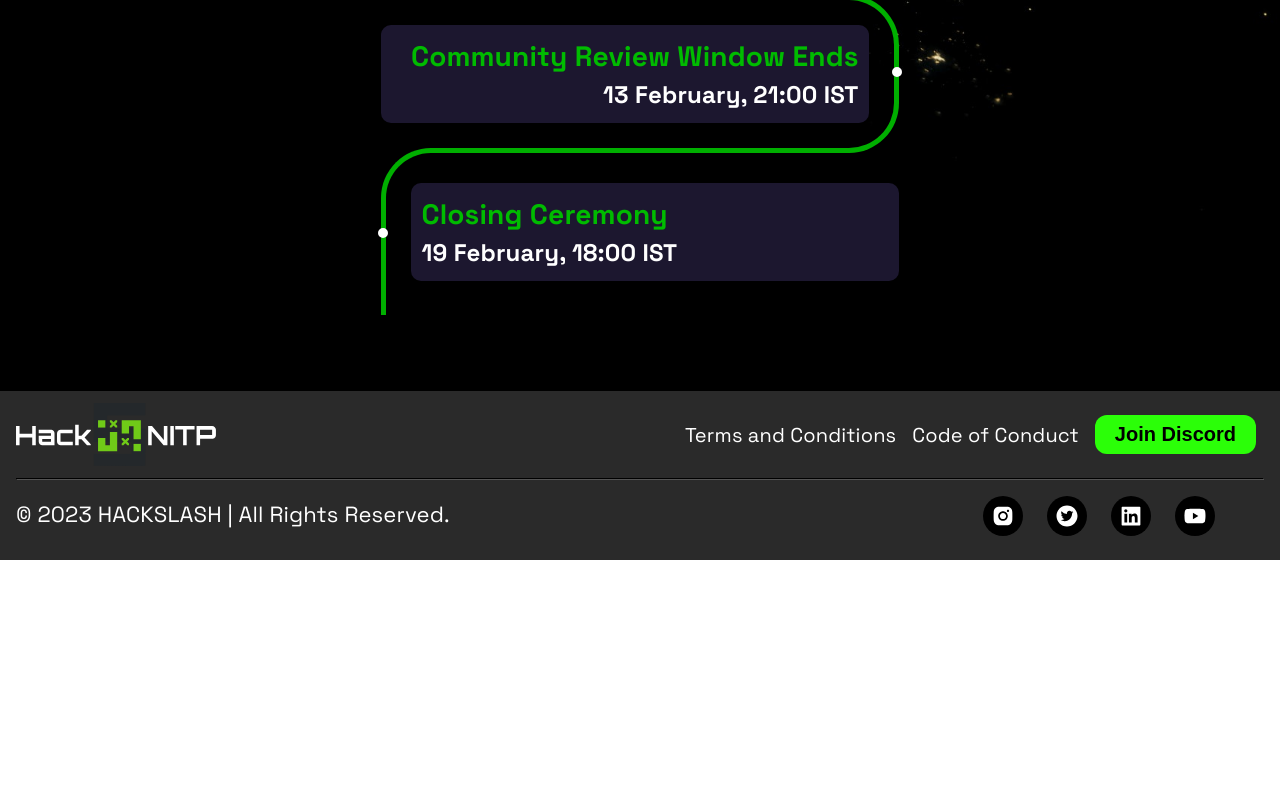
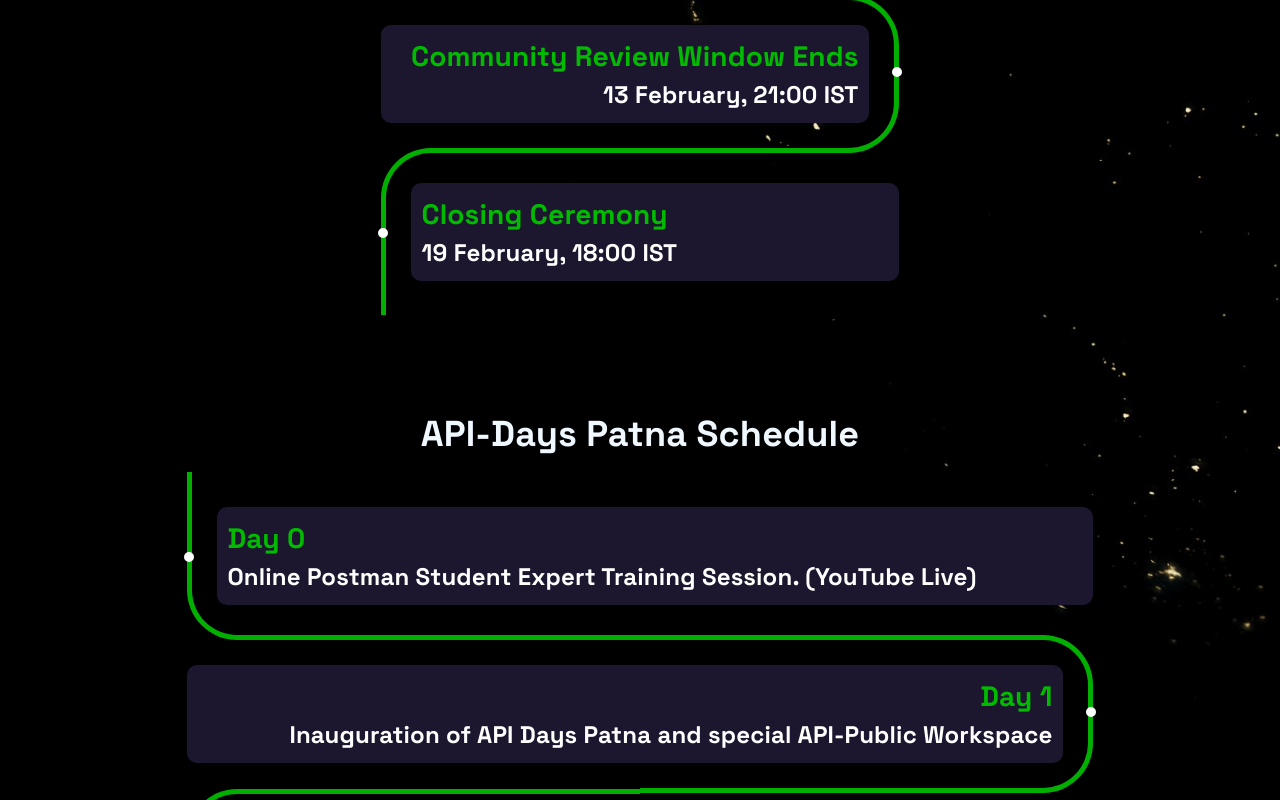
Before and after one commit to HackSlashNITP/hacknitp5.0, a Next.js app: page /timeline in a window 1280 px wide. Shown: the part 2000-2800 px from the top of the page. Before the commit the page ends 2560 px from the top, so only its background shows below. Built offline with nearby package versions, Linux system fonts and the light colour scheme.

Commit message:
add api days patna section

```diff
--- /dev/null
+++ b/components/apidays.js
@@ -0,0 +1,22 @@
+import React from 'react'
+import styles from "../styles/scheduling.module.css";
+import apiData from './timeline/apiDaysData';
+import SchedulingCard from "./timeline/schedulingCard";
+
+
+const Apidays = () => {
+  return (
+    <section className={styles.main}>
+      <div className={styles.timeline}>
+        <div className={styles.heading}> API-Days Patna Schedule</div>
+        <div className={styles.outer}>
+          {apiData.map((datum) => {
+            return <SchedulingCard key={datum.id} title={datum.title} schedule={datum.schedule}/>
+          })}
+        </div>
+      </div>
+    </section>
+  )
+}
+
+export default Apidays
--- /dev/null
+++ b/components/timeline/apiDaysData.js
@@ -0,0 +1,19 @@
+const apiData=[
+    {
+        id: 0,
+        title: 'Day 0',
+        schedule: 'Online Postman Student Expert Training Session. (YouTube Live)',
+    },
+    {
+        id: 1,
+        title: 'Day 1',
+        schedule: 'Inauguration of API Days Patna and special API-Public Workspace ',
+    },
+    {
+        id: 2,
+        title: 'Day 2',
+        schedule: 'Securely Package and Deploy your APIs with Docker and DockerCompose',
+    },
+];
+
+export default apiData
--- a/pages/index.js
+++ b/pages/index.js
@@ -51,6 +51,11 @@
         data-animate-on-scroll
       />
       <h3
+        className="mt-[2%] md:text-sm text-[inherit] font-large font-inherit inline-block [&.animate]:animate-[4s_ease_0s_1_normal_forwards_fade-in] opacity-[0]"
+        id="heading"
+        data-animate-on-scroll
+      >{`X API-DAYS PATNA`}</h3>
+      <h3
         className="mt-[2%] md:text-sm text-[inherit] font-medium font-inherit inline-block [&.animate]:animate-[4s_ease_0s_1_normal_forwards_fade-in] opacity-[0]"
         id="heading"
         data-animate-on-scroll
--- a/pages/timeline.js
+++ b/pages/timeline.js
@@ -1,6 +1,7 @@
 import React from 'react'
 import Header from "../components/header";
 import Footer from "../components/footer";
+import Apidays from '../components/apidays';
 
 import DigitalCountdown from '../components/digitalCountdown'
 import Scheduling from '../components/scheduling'
@@ -14,6 +15,7 @@
      <Header />
       <DigitalCountdown/>
       <Scheduling/>
+      <Apidays/>
       <div className="w-full">
         <Footer />
       </div>
```
